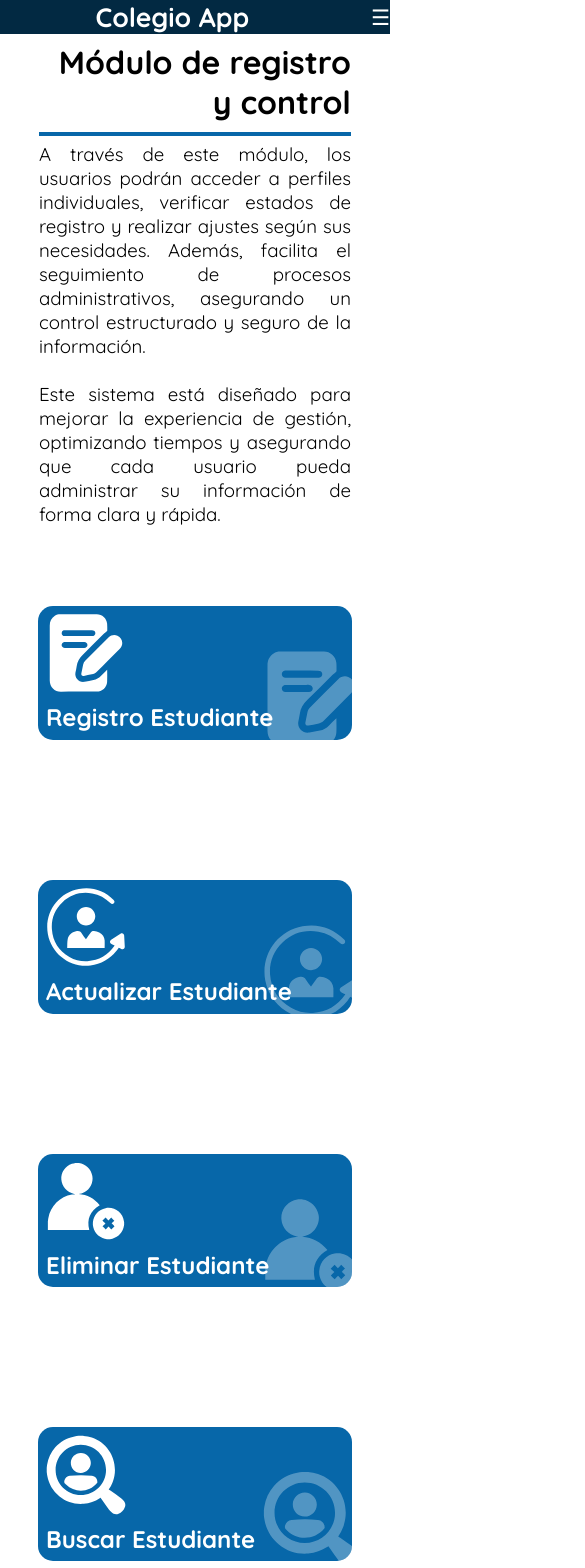
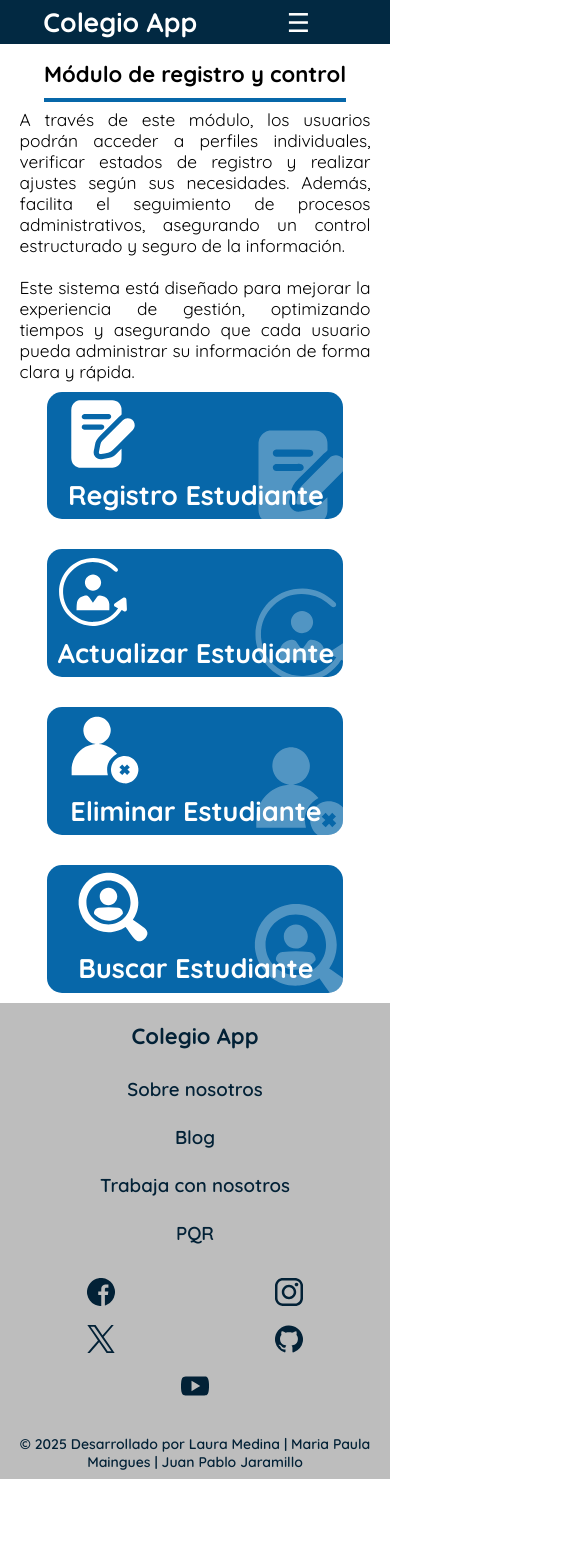
Before and after one commit to jpjaramillo95/proyectoColegio, a React (Vite) app: page /registroycontrol in a window 390 px wide. Shown: the top 1568 px of the page, 585 px wide, since content can reach past the window. After the commit the page ends 1479 px from the top, so only its background shows below. Built offline with nearby package versions, Linux system fonts and the light colour scheme.

Commit message:
Se crea respondive para inicio y registro y control

```diff
--- a/src/components/common/CardNoticias.css
+++ b/src/components/common/CardNoticias.css
@@ -3,11 +3,11 @@
   border-radius: 10px;
   box-shadow: 5px 5px 5px hsla(0, 0%, 0%, 0.1);
   padding: 20px;
-  margin: auto 2%;
+  margin: auto;
   text-align: center;
-  width: 400px;
-  max-width: 100%;
-  height: 670px;
+  width: 100%;
+  max-width: 400px;
+  height: auto;
   display: inline-block;
 }
 
@@ -58,3 +58,55 @@
   width: fit-content;
   margin: 10px auto;
 }
+
+@media screen and (max-width: 480px) {
+  .contenedorNoticia {
+    width: 90%;
+    height: auto;
+    display: block;
+  }
+
+  .tituloNoticia {
+    font-size: 16px;
+  }
+
+  .contenedorNoticia p {
+    font-size: 14px;
+  }
+
+  .btnNoticia {
+    width: 100%;
+    font-size: 14px;
+    padding: 8px;
+  }
+}
+
+@media screen and (max-width: 768px) {
+  .contenedorNoticia {
+    width: 80%;
+    display: block;
+    margin: 20px auto;
+  }
+
+  .tituloNoticia {
+    font-size: 20px;
+  }
+
+  .contenedorNoticia p {
+    font-size: 16px;
+  }
+}
+
+@media screen and (min-width: 1024px) {
+  .contenedorNoticias {
+    display: flex;
+    justify-content: center;
+    flex-wrap: wrap;
+    gap: 30px;
+  }
+
+  .contenedorNoticia {
+    width: 350px;
+    height: auto;
+  }
+}
--- a/src/components/common/CardRegistroYControl.css
+++ b/src/components/common/CardRegistroYControl.css
@@ -5,16 +5,17 @@
   border-radius: 15px;
   display: flex;
   flex-direction: column;
-  align-items: flex-start;
+  align-items: center;
   max-width: 300px;
   width: 100%;
   position: relative;
   overflow: hidden;
   cursor: pointer;
+  transition: all 0.3s ease-in-out;
 }
 
-.contenedorTarjeta:hover{
-      box-shadow: 5px 5px 5px hsla(0, 0%, 0%, 0.3);
+.contenedorTarjeta:hover {
+  box-shadow: 5px 5px 5px hsla(0, 0%, 0%, 0.3);
 }
 
 .elementosIzquierda {
@@ -42,7 +43,57 @@
   transition: transform 0.3s ease-in-out, opacity 0.3s ease-in-out;
 }
 
-.contenedorTarjeta:hover .imgSombra img{
-    transform: rotate(-20deg) scale(1.5);
-    opacity: 0.5;
+.contenedorTarjeta:hover .imgSombra img {
+  transform: rotate(-20deg) scale(1.5);
+  opacity: 0.5;
 }
+
+@media screen and (max-width: 480px) {
+  .contenedorTarjeta {
+    max-width: 90%;
+    margin: 40px auto;
+  }
+
+  .tituloCard {
+    font-size: 16px;
+  }
+
+  .imagenCard img {
+    max-width: 60px;
+  }
+
+  .btnNoticia {
+    width: 100%;
+    font-size: 14px;
+    padding: 8px;
+  }
+}
+
+@media screen and (max-width: 768px) {
+  .contenedorTarjeta {
+    width: 80%;
+    margin: auto;
+  }
+
+  .tituloCard {
+    font-size: 18px;
+  }
+
+  .imagenCard img {
+    max-width: 70px;
+  }
+}
+
+@media screen and (min-width: 1024px) {
+  .contenedorTarjetas {
+    display: flex;
+    justify-content: center;
+    flex-wrap: wrap;
+    gap: 30px;
+  }
+
+  .contenedorTarjeta {
+    width: 350px;
+    height: auto;
+  }
+}
--- a/src/components/common/Footer.css
+++ b/src/components/common/Footer.css
@@ -58,7 +58,10 @@
 
 .redesSociales{
     display: flex;
-    justify-content: space-between;
+    flex-wrap: wrap;
+    justify-content: center;
+    gap: 15px;
+    width: 100%;
     padding: auto;
 }
 
@@ -72,3 +75,87 @@
     width: 30px;
     height: auto;
 }
+
+@media screen and (max-width: 480px) {
+  .contenedorSuperior {
+    flex-direction: column;
+    align-items: center;
+    text-align: center;
+  }
+
+  .logoFooter {
+    font-size: 18px;
+    border-right: none;
+    padding-right: 0;
+    margin-bottom: 10px;
+  }
+
+  .contenidoDerecha {
+    padding: 5px;
+  }
+
+  .redesSociales {
+    display: flex;
+    justify-content: space-evenly;
+    padding: 1px;
+  }
+
+  .iconoRedes img {
+    width: 20px;
+  }
+
+  .textoCreditos {
+    font-size: 14px;
+  }
+}
+
+@media screen and (max-width: 768px) {
+  .contenedorSuperior {
+    flex-direction: column;
+    align-items: center;
+    text-align: center;
+  }
+
+  .logoFooter {
+    font-size: 22px;
+    margin-bottom: 10px;
+  }
+
+  .redesSociales {
+    justify-content: space-around;
+  }
+
+  .iconoRedes img {
+    width: 28px;
+  }
+}
+
+@media screen and (min-width: 1024px) {
+  .contenedorFooter {
+    padding: 40px 5%;
+  }
+
+  .contenedorSuperior {
+    max-width: 1200px;
+    margin: auto;
+    display: flex;
+    justify-content: space-between;
+  }
+
+  .logoFooter {
+    font-size: 30px;
+  }
+
+  .linkEnlaces {
+    font-size: 16pt;
+  }
+
+    .redesSociales {
+    justify-content: center;
+    gap: 20px;
+  }
+
+  .iconoRedes img {
+    width: 32px;
+  }
+}
--- a/src/components/common/Footer.jsx
+++ b/src/components/common/Footer.jsx
@@ -20,9 +20,7 @@ export default function Footer() {
                         <Link to="/" className="linkEnlaces"><li>Sobre nosotros</li></Link>
                         <Link to="/" className="linkEnlaces"><li>Blog</li></Link>
                         <Link to="/" className="linkEnlaces"><li>Trabaja con nosotros</li></Link>
-                        <Link to="/" className="linkEnlaces"><li>Sobre nosotros</li></Link>
-                        <Link to="/" className="linkEnlaces"><li>Sobre nosotros</li></Link>
-                        <Link to="/" className="linkEnlaces"><li>Sobre nosotros</li></Link>
+                        <Link to="/" className="linkEnlaces"><li>PQR</li></Link>
                     </ul>
                 </div>
                 <div className="redesSociales">
--- a/src/components/common/Menu.css
+++ b/src/components/common/Menu.css
@@ -1,16 +1,18 @@
 * {
   margin: 0px;
   padding: 0px;
+  z-index: 100;
 }
 
 #menu {
   font-family: Quicksand;
   display: flex;
   align-items: center;
-  justify-content: center;
+  justify-content: space-between;
   flex-wrap: wrap;
   top: 0;
   width: 100%;
+  padding: 5px 20px;
   overflow: hidden;
   z-index: 1000;
   background: #022942;
@@ -54,10 +56,10 @@ a:hover {
 }
 
 .linkActivo {
-  background: #BDBDBD;
+  background: #bdbdbd;
   color: #022136;
   border-radius: 50px;
-  padding: 5px 5px;
+  padding: 2px 10px;
   font-size: 18px;
   font-weight: 600;
 }
@@ -70,36 +72,97 @@ a:hover {
   cursor: pointer;
 }
 
-@media (max-width: 768px) {
+@media screen and (max-width: 480px) {
   .menuOpciones {
-    text-align: center;
     display: none;
     flex-direction: column;
     position: absolute;
-    top: 100px;
+    top: 60px;
     left: 0;
     width: 100%;
     background: #022942;
-    transition: max-height 0.3s ease-in-out;
-    max-height: 0;
-    overflow: hidden;
+    text-align: center;
+    padding: 10px 0;
   }
 
   .menuOpciones.abierto {
     display: flex;
-    max-height: 500px;
   }
 
   .menuHamburguesa {
+    margin: 0px 40px;
+    display: block;
+    font-size: 24px;
     color: white;
-    display: block;
   }
 
-.linkActivo {
-  background: #BDBDBD;
-  color: #022136;
-  font-size: 18px;
-  font-weight: 600;
+  ul li {
+    display: block;
+    padding: 10px;
+  }
+
+  .linkActivo {
+    display: block;
+    width: 100%;
+    text-align: center;
+    padding: 10px;
+  }
 }
 
+@media screen and (max-width: 768px) {
+  .menuOpciones {
+    display: none;
+    flex-direction: column;
+    text-align: center;
+    width: 100%;
+    position: absolute;
+    top: 60px;
+    left: 0;
+    background: #022942;
+    padding: 15px 0;
+  }
+
+  .menuOpciones.abierto {
+    display: flex;
+  }
+
+  .menuHamburguesa {
+    margin-right: 60px;
+    display: block;
+    font-size: 26px;
+    color: white;
+  }
+
+  ul li {
+    display: block;
+    padding: 12px;
+  }
+
+  .linkActivo {
+    font-size: 16px;
+    padding: 8px 10px;
+  }
 }
+
+@media screen and (min-width: 1024px) {
+  .menuOpciones {
+    display: flex !important;
+    position: static;
+    width: auto;
+    text-align: left;
+  }
+
+  .menuHamburguesa {
+    display: none;
+  }
+
+  ul li {
+    display: inline-block;
+    padding: 15px;
+  }
+
+  .linkActivo {
+    font-size: 18px;
+    padding: 5px 15px;
+  }
+}
--- a/src/components/pages/Home/Home.css
+++ b/src/components/pages/Home/Home.css
@@ -2,6 +2,7 @@
   margin: 0px;
   padding: 0px;
   font-family: Quicksand;
+  box-sizing: border-box;
 }
 
 .banner {
@@ -135,3 +136,82 @@
   font-weight: 500;
   text-align: center;
 }
+
+@media screen and (max-width: 480px) {
+  .banner {
+    height: auto;
+  }
+
+  .slideBanner img {
+    height: auto;
+    max-height: 250px;
+  }
+
+  .btnIzq,
+  .btnDer {
+    width: 40px;
+    height: 40px;
+  }
+
+  .tituloNoticias,
+  .contenedorCifras h1 {
+    margin-top: 10px;
+    font-size: 20px;
+  }
+
+  .contenedorEstadisticas {
+    gap: 40px;
+  }
+
+  .imgEstadisticas {
+    width: 80px;
+  }
+
+  .cifra {
+    font-size: 24pt;
+  }
+
+  .dato {
+    font-size: 14pt;
+  }
+}
+
+@media screen and (max-width: 768px) {
+  .contenedorEstadisticas {
+    gap: 60px;
+  }
+
+  .imgEstadisticas {
+    width: 100px;
+  }
+
+  .cifra {
+    font-size: 28pt;
+  }
+
+  .dato {
+    font-size: 16pt;
+  }
+}
+
+@media screen and (min-width: 1024px) {
+  .contenedorNoticias {
+    display: flex;
+    justify-content: center;
+    flex-wrap: wrap;
+    gap: 30px;
+  }
+
+  .contenedorEstadisticas {
+    flex-wrap: nowrap;
+    justify-content: space-evenly;
+  }
+
+  .cifra {
+    font-size: 36pt;
+  }
+
+  .dato {
+    font-size: 20pt;
+  }
+}
--- a/src/components/pages/RegistoYControl/RegistroYControl.css
+++ b/src/components/pages/RegistoYControl/RegistroYControl.css
@@ -1,3 +1,10 @@
+* {
+  margin: 0px;
+  padding: 0px;
+  font-family: Quicksand;
+  box-sizing: border-box;
+}
+
 .registroYControl {
   width: 80%;
   margin: auto;
@@ -30,3 +37,58 @@
   flex-wrap: wrap;
   padding: 10px;
 }
+
+@media screen and (max-width: 480px) {
+  .registroYControl {
+    width: 95%;
+    padding-top: 5%;
+  }
+
+  .tituloRegistroYControl {
+    font-size: 18px;
+    text-align: center;
+  }
+
+  .registroYControl p {
+    font-size: 12pt;
+  }
+
+  .contenedorRegistro {
+    flex-direction: column;
+    gap: 20px;
+  }
+}
+
+@media screen and (max-width: 768px) {
+  .registroYControl {
+    width: 90%;
+    padding-top: 4%;
+  }
+
+  .tituloRegistroYControl {
+    font-size: 22px;
+    text-align: center;
+  }
+
+  .registroYControl p {
+    font-size: 13pt;
+  }
+
+  .contenedorRegistro {
+    gap: 30px;
+  }
+}
+
+@media screen and (min-width: 1024px) {
+  .registroYControl {
+    width: 80%;
+    padding-top: 2%;
+  }
+
+  .contenedorRegistro {
+    display: flex;
+    justify-content: center;
+    flex-wrap: wrap;
+    gap: 40px;
+  }
+}
```
